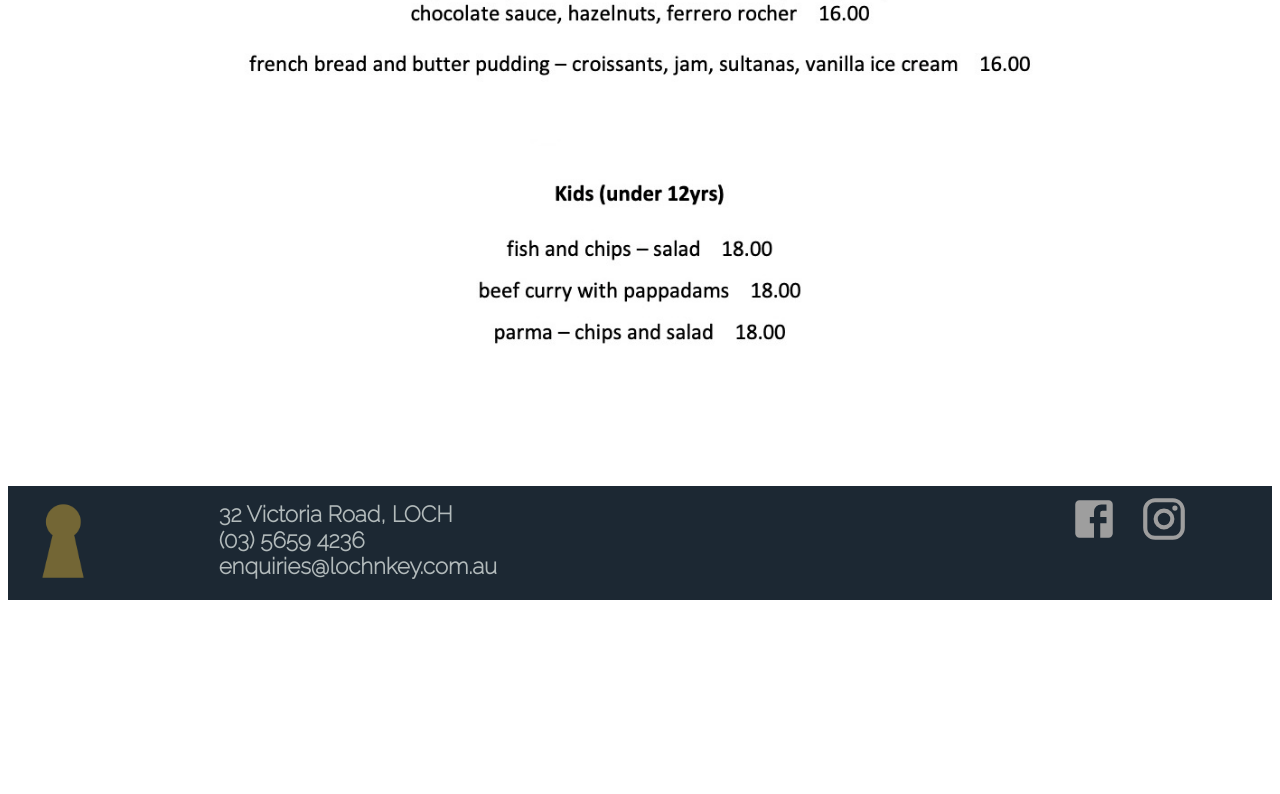
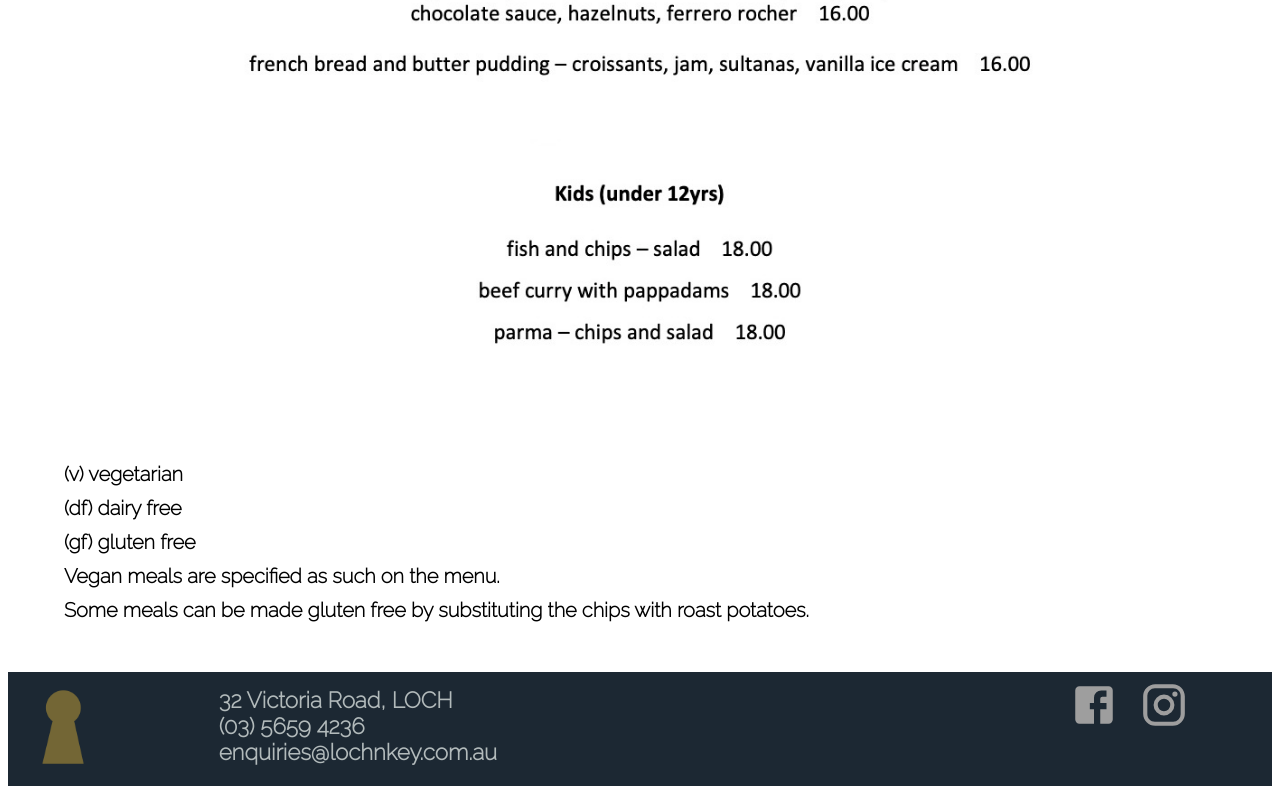
Before and after one commit to Ninetta11/Loch-n-Key, a React (Create React App) app: page /menu in a window 1280 px wide. Shown: the part 1921-2715 px from the top of the page. Before the commit the page ends 2529 px from the top, so only its background shows below. Built offline with nearby package versions, Linux system fonts and the light colour scheme; a web font is replaced by a local one.

Commit message:
Text added to reservation and menu page

```diff
--- a/src/pages/Menu.tsx
+++ b/src/pages/Menu.tsx
@@ -30,16 +30,15 @@ theme.typography.h3 = {
 };
 
 theme.typography.h4 = {
-    fontSize: '1.25rem',
+    fontSize: '1rem',
     '@media (min-width:600px)': {
-        fontSize: '1.25rem',
+        fontSize: '1rem',
     },
     [theme.breakpoints.up('md')]: {
-        fontSize: '1.5rem',
+        fontSize: '1.25rem',
     },
     paddingBottom: '10px',
 };
-
 
 function Menu() {
     return (
@@ -70,6 +69,11 @@ function Menu() {
                                 />
                             </ImageListItem>
                         </ImageList>
+                        <Typography variant="h4">(v)   vegetarian</Typography>
+                        <Typography variant="h4">(df)  dairy free</Typography>
+                        <Typography variant="h4">(gf)  gluten free</Typography>
+                        <Typography variant="h4">Vegan meals are specified as such on the menu.</Typography>
+                        <Typography variant="h4">Some meals can be made gluten free by substituting the chips with roast potatoes.</Typography>
                     </ThemeProvider>
                 </Container>
             </Box >
--- a/src/pages/Reservation.tsx
+++ b/src/pages/Reservation.tsx
@@ -53,6 +53,9 @@ function Reservation() {
             <Box sx={{ width: '100%', height: '100vh' }} >
                 <Container sx={{ width: '100%', marginTop: 5, marginBottom: 5 }}>
                     <ThemeProvider theme={theme}>
+                        <Typography variant="h4">We only take reservations for inside seating in the restaurant.</Typography>
+                        <Typography variant="h4">To sit outside in our undercover heated terrace, or to enjoy the sunshine in our lovely beer garden, please just wonder on down and grab a table.</Typography>
+                        <Typography variant="h4">For group bookings larger than 8 people, please contact us on <a href="tel:0356594236">(03) 5659 4236</a>.</Typography>
                         <iframe width='100%' height='550px' src='https://www.opentable.com.au/r/loch-and-key-reservations-loch?restref=171767&lang=en-AU&ot_source=Restaurant%20website'></iframe>
                     </ThemeProvider>
                 </Container>
```
